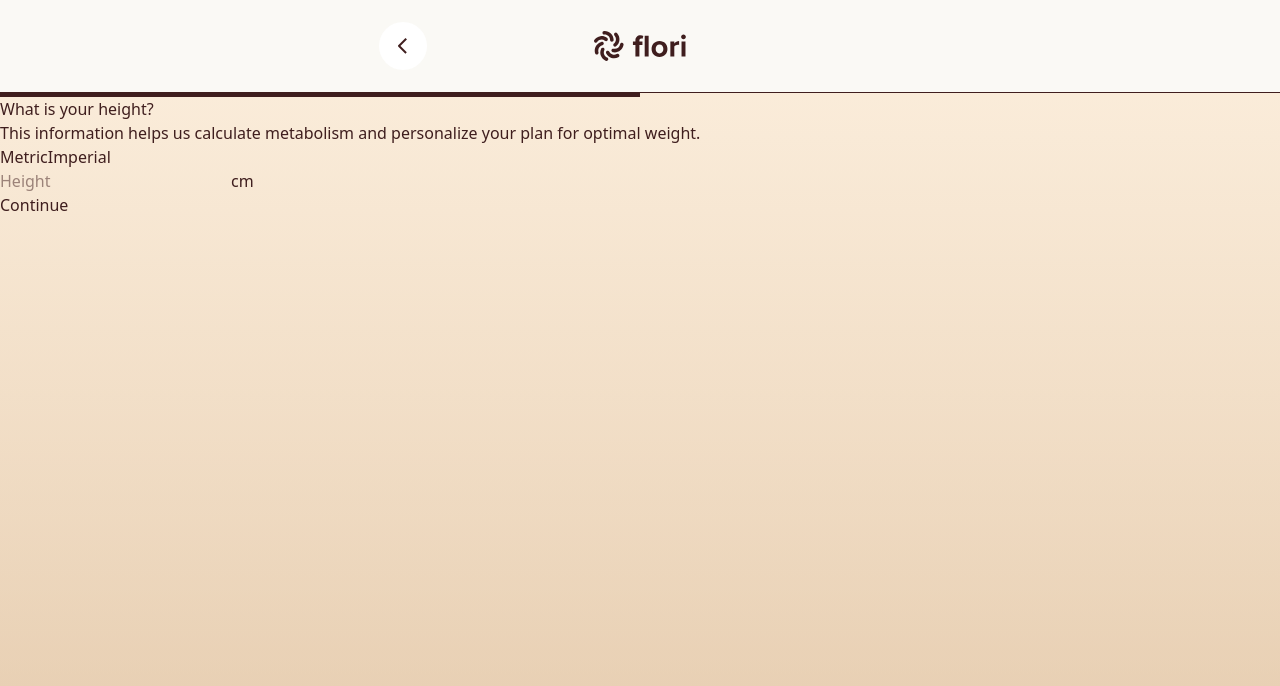
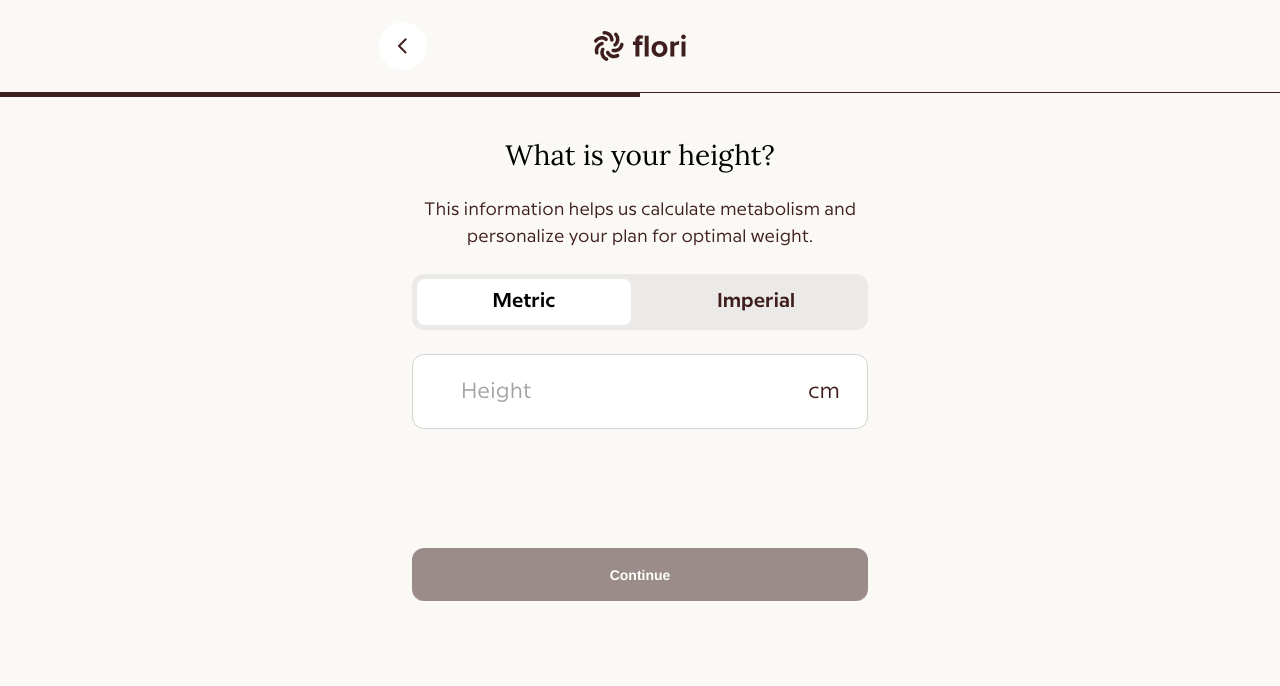
Before and after one commit to vjegorovs00/FloriHealthFunnel, a Next.js app: page /step-2 in a window 1280 px wide. Shown: the top 686 px of the page. Built offline with nearby package versions, Linux system fonts and the light colour scheme.

Commit message:
Implemented templated for step-2

```diff
--- a/src/app/(wizard)/layout.tsx
+++ b/src/app/(wizard)/layout.tsx
@@ -29,7 +29,7 @@ export default function WizardLayout( {children}: {children: ReactNode }) {
     if (isStepOne) navbar = <StepOneNavbar />;
     if (isSpecial) navbar = <SpecialNavbar />;
 
-    const bgClass = isSpecial ? 'bg-canvas-warm' : 'bg-canvas-default';
+    const bgClass = isSpecial ? 'bg-canvas-warm' : (isStepOne ? 'bg-canvas-default' : 'bg-page');
 
     return (
         <div className={`min-h-screen ${bgClass}`}>
@@ -39,7 +39,9 @@ export default function WizardLayout( {children}: {children: ReactNode }) {
 
             {(!isSpecial && !isStepOne && !isLast) && <ProgressBar value={progress}/>}
 
-            <main className="wizard-shell">{children}</main>
+            <main className={`wizard-shell`}>
+                {children}
+            </main>
         </div>
     );
 }
--- a/src/app/(wizard)/step-2/page.tsx
+++ b/src/app/(wizard)/step-2/page.tsx
@@ -6,6 +6,7 @@ export default function Step2Page(){
     const router = useRouter();
 
     return(
+        <div>
             <MetricNumberStep
                 title="What is your height?"
                 label="Height"
@@ -16,5 +17,6 @@ export default function Step2Page(){
                     router.push('/step-3')
                 }}
             />
+        </div>
     );
 }
--- a/src/components/layout/ProgressBar.tsx
+++ b/src/components/layout/ProgressBar.tsx
@@ -7,7 +7,7 @@ export default function ProgressBar({value}: ProgressBarProps) {
     const clamped = Math.min(100, Math.max(0, value));
 
     return (
-        <div className="h-1 w-full">
+        <div className="h-1 w-full bg-page">
             <div
                 className="h-full bg-progress-bar transition-[width] duration-300 ease-out"
                 style={{width: `${clamped}%`}}
--- a/src/components/wizard/MetricNumberStep.tsx
+++ b/src/components/wizard/MetricNumberStep.tsx
@@ -41,28 +41,44 @@ export function MetricNumberStep({
     };
 
     return(
-        <form onSubmit={handleSubmit}>
-            <header>
-                <h1>
+        <form
+            className="space-y-6"
+            onSubmit={handleSubmit}>
+
+            <header className="text-center space-y-5">
+                <h1 className="text-[28px] text-[#000000] font-lora">
                     {title}
                 </h1>
-                <p>
+                <p className="text-[18px] text-foreground font-proxima">
                     This information helps us calculate metabolism
                     and personalize your plan for optimal weight.
                 </p>
             </header>
 
             {/* toggle metric <-> imperial */}
-            <div>
+            <div className="flex rounded-xl p-1.25 bg-under-toggle font-proxima font-semibold space-x-4.5">
                 <button
                     type="button"
                     onClick={() => setSystem('metric')}
+                    className={`flex-1 rounded-lg px-10.5 py-2 text-[20px]
+                        transition-colors duration-200
+                        ${system === 'metric'
+                            ? 'bg-white text-[#000000]'
+                            : 'text-[#3F1E1E80]'
+                        }
+                    `}
                 >
                     Metric
                 </button>
                 <button
                     type="button"
                     onClick={() => setSystem('imperial')}
+                    className={`flex-1 rounded-lg px-10.5 py-2 text-[20px]
+                        ${system === 'imperial'
+                            ? 'bg-white text-[#000000]'
+                            : 'text-foreground-inActive'
+                        }
+                    `}
                 >
                     Imperial
                 </button>
@@ -70,21 +86,29 @@ export function MetricNumberStep({
 
             {/* form input */}
 
-            <div>
+            <div className="flex items-center rounded-xl border border-[#D3D3D3] bg-white pl-[48px] pr-[27px] py-3 font-proxima h-[75px]">
                 <input
                     type="number"
                     inputMode="decimal"
                     placeholder={label}
                     value={value}
                     onChange={(e) => setValue(e.target.value)}
+                    className="w-full bg-transparent text-[22px] placeholder:text-[#A3A3A3]"
                 />
-                <span>{unitLabel}</span>
+                <span className="text-[22px] text-foreground">{unitLabel}</span>
             </div>
 
             {/* continue button */}
             <button
                 type="submit"
                 disabled={!isValid || isSubmitting}
+                className={` font-helvetica
+                    mt-[95px] w-full rounded-xl h-13.25 text-sm font-semibold text-white
+                    ${!isValid || isSubmitting
+                        ? ` cursor-not-allowed button-inActive`
+                        : `button-active`
+                    }
+                `}
             >
                 Continue
             </button>
--- a/src/styles/components.css
+++ b/src/styles/components.css
@@ -16,4 +16,8 @@
   .btn-ghost {
     @apply bg-transparent text-gray-900 hover:bg-gray-100;
   }
+
+  .wizard-shell {
+    @apply mx-auto max-w-[456px] py-[37px];
+  }
 }
--- a/src/styles/token.css
+++ b/src/styles/token.css
@@ -20,6 +20,8 @@
 
   --color-primary: #000000;
   --color-primary-foreground: #504F4F;
+  --color-primary-foreground-inactive: rgba(63, 30, 30, 0.5);
+
   --color-shell-paper: #FAF9F5;
   --bg-page: #fcefde;
 
@@ -28,6 +30,7 @@
 
   --color-button: #3F1E1E;
   --color-button-inActive: rgba(63, 30, 30, 0.5);
+  --color-under-toggle: #ECE9E9;
 
   /* radius */
   --radius-sm: 0.375rem;
--- a/src/styles/utilities.css
+++ b/src/styles/utilities.css
@@ -33,4 +33,19 @@
     .bg-progress-bar-default {
         background: var(--color-progress-bar-inActive);
     }
+    .bg-under-toggle{
+        background: var(--color-under-toggle);
+    }
+    .foreground{
+        color: var(--color-primary-foreground);
+    }
+    .foreground-inActive{
+        color: var(--color-primary-foreground-inactive)
+    }
+    .button-active{
+        background: var(--color-button);
+    }
+    .button-inActive{
+        background: var(--color-button-inActive);
+    }
 }
```
Lines whose indentation alone changed are shown as unchanged.
